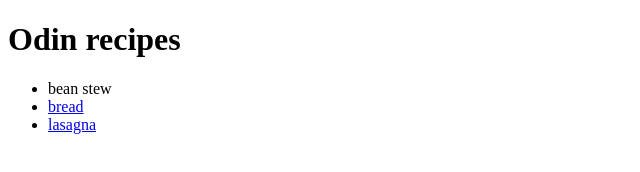
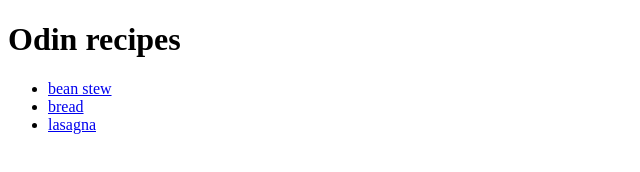
Before and after one commit to strom314/odin_recipe, a plain HTML site: page index.html in a window 1280 px wide. Shown: the full height of the page, 0-640 px from the left. Drawn offline with Linux system fonts and the light colour scheme.

Commit message:
Fix bug with bean stew not being link.

```diff
--- a/index.html
+++ b/index.html
@@ -10,7 +10,7 @@
     <h1>Odin recipes</h1>
 
     <ul>
-        <li><a target="_blank" href="./recipes/bean-stew.html"></a>bean stew</li>
+        <li><a target="_blank" href="./recipes/bean-stew.html">bean stew</a></li>
         <li><a target="_blank" href="./recipes/bread.html">bread</a></li>
         <li><a target="_blank" href="./recipes/lasagna.html">lasagna</a></li>
     </ul>
```
